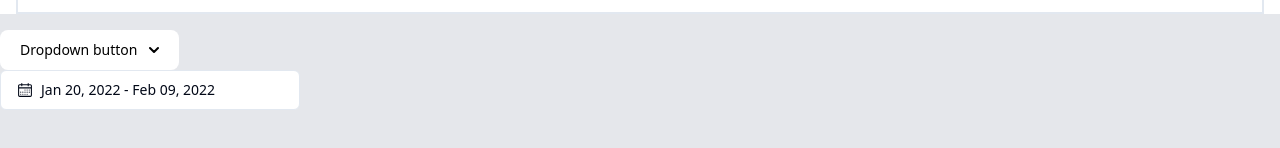
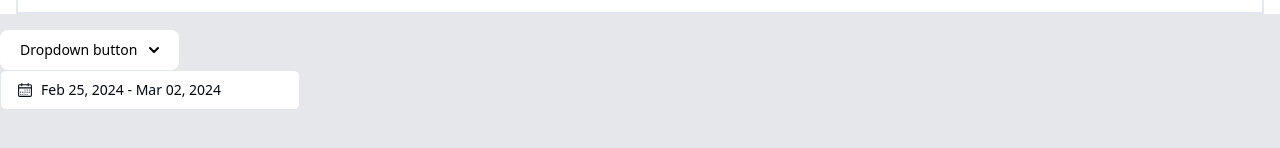
Before and after one commit to Prasanth1711/Timesheet, a Next.js app: page / in a window 1280 px wide. Shown: the part 278-426 px from the top of the page. Built offline with nearby package versions, Linux system fonts and the light colour scheme.

Commit message:
Added current dates

```diff
--- a/app/components/Temp.tsx
+++ b/app/components/Temp.tsx
@@ -1,4 +1,4 @@
-    "use client"
+"use client"
 import * as React from "react"
 import { CalendarIcon } from "@radix-ui/react-icons"
 import { addDays, format } from "date-fns"
@@ -16,9 +16,15 @@ import {
 export function DatePickerWithRange({
   className,
 }: React.HTMLAttributes<HTMLDivElement>) {
+  var curr = new Date; // get current date
+  var first = curr.getDate() - curr.getDay(); // First day is the day of the month - the day of the week
+  var last = first + 6; // last day is the first day + 6
+
+  var firstday = new Date(curr.setDate(first)).toUTCString();
+  var lastday = new Date(curr.setDate(last)).toUTCString();
   const [date, setDate] = React.useState<DateRange | undefined>({
-    from: new Date(2022, 0, 20),
-    to: addDays(new Date(2022, 0, 20), 20),
+    from: new Date(firstday),
+    to: new Date(lastday),
   })
 
   return (
```
